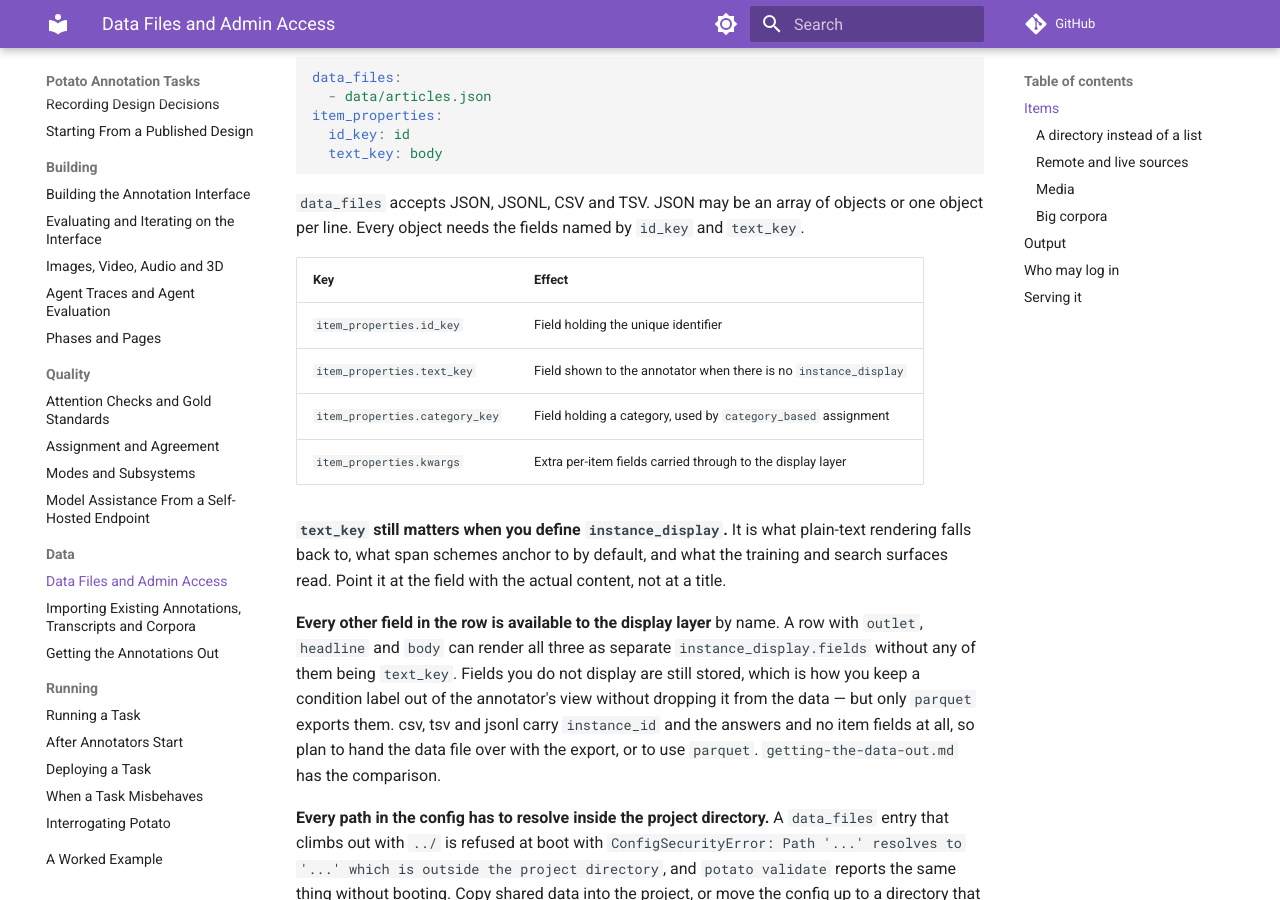
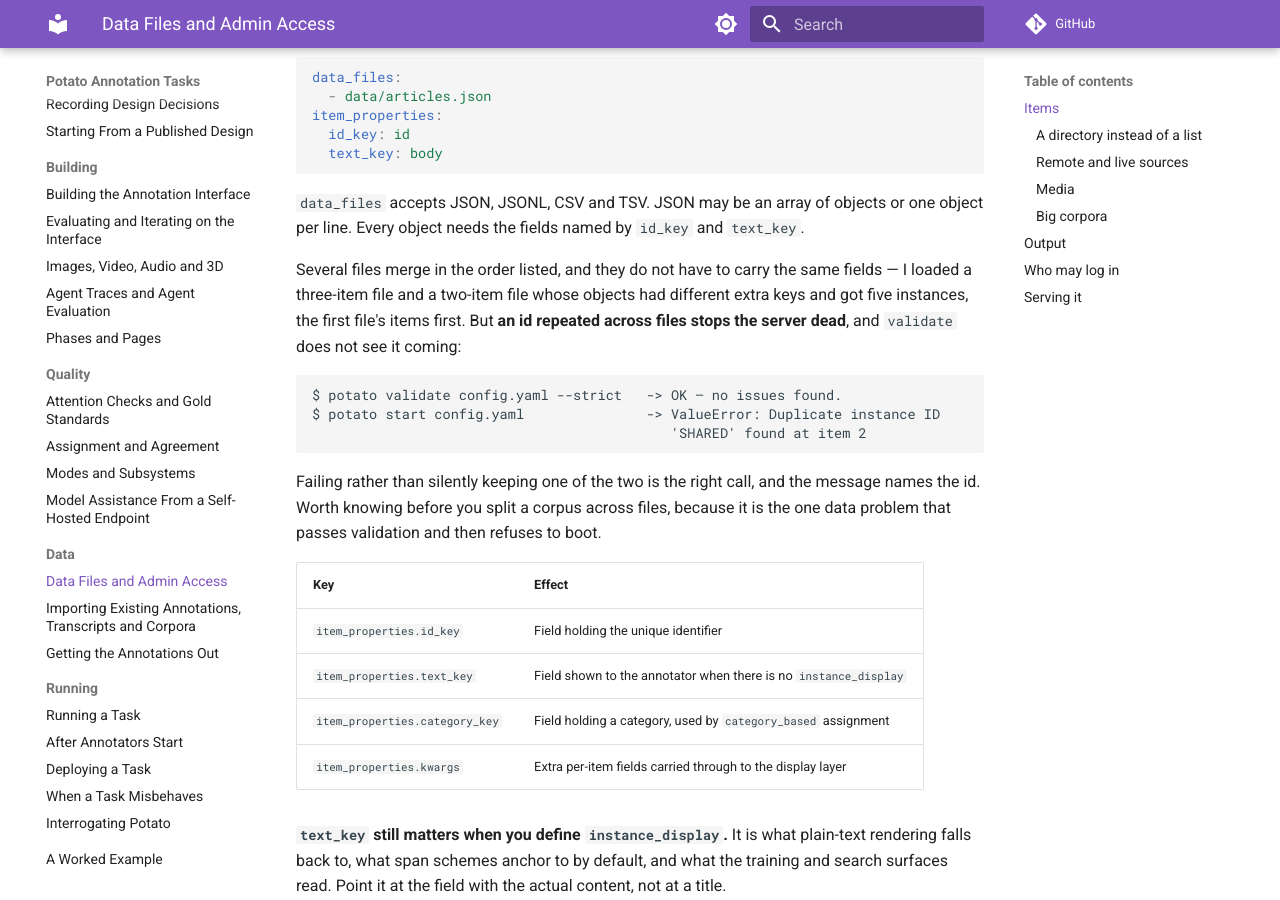
Before and after one commit to davidjurgens/potato-skill, an MkDocs documentation site: the page built from docs/data-and-access.md, in a window 1280 px wide and 900 px high, scrolled down 415 px. Built offline with MkDocs 1.6.1 and Material for MkDocs 9.7.7, drawn with Linux system fonts in a browser that asks for light colours; comment, search, counter and statistics services are not loaded.

Commit message:
docs(data, phases): two more places where N > 1 is the interesting case
Both driven under the rule that has found everything this round: wherever the
code picks one of N, build N > 1. Both came back clean, which is worth recording
precisely because an author has no way to know that without trying.

Several `data_files` merge in the order listed and need not carry the same
fields — a three-item file and a two-item file with different extra keys gave
five instances, first file first. But an id repeated across files stops the
server dead, and `validate --strict` says OK first. Failing is the right call
and the message names the id; it is just the one data problem that passes
validation and then refuses to boot.

And the names in `phases.order` are the author's, not the type names, so a type
can repeat: two `instructions` phases serve in order with a Previous button
between them. That is the way to split long instructions across pages, which
nothing said.

Co-Authored-By: Claude Opus 5 (1M context) <noreply@anthropic.com>
Claude-Session: https://claude.ai/code/session_01PJAwjvg871XGFuA8khHbjC

````diff
--- a/docs/data-and-access.md
+++ b/docs/data-and-access.md
@@ -27,6 +27,23 @@ item_properties:
 `data_files` accepts JSON, JSONL, CSV and TSV. JSON may be an array of objects or
 one object per line. Every object needs the fields named by `id_key` and
 `text_key`.
+
+Several files merge in the order listed, and they do not have to carry the same
+fields — I loaded a three-item file and a two-item file whose objects had
+different extra keys and got five instances, the first file's items first. But
+**an id repeated across files stops the server dead**, and `validate` does not
+see it coming:
+
+```
+$ potato validate config.yaml --strict   -> OK — no issues found.
+$ potato start config.yaml               -> ValueError: Duplicate instance ID
+                                            'SHARED' found at item 2
+```
+
+Failing rather than silently keeping one of the two is the right call, and the
+message names the id. Worth knowing before you split a corpus across files,
+because it is the one data problem that passes validation and then refuses to
+boot.
 
 | Key | Effect |
 |---|---|
````
Also changed, not shown: docs/phases-and-pages.md (+5 -0 lines), skills/potato-tasks/references/data-and-access.md (+17 -0 lines), skills/potato-tasks/references/phases-and-pages.md (+5 -0 lines).
